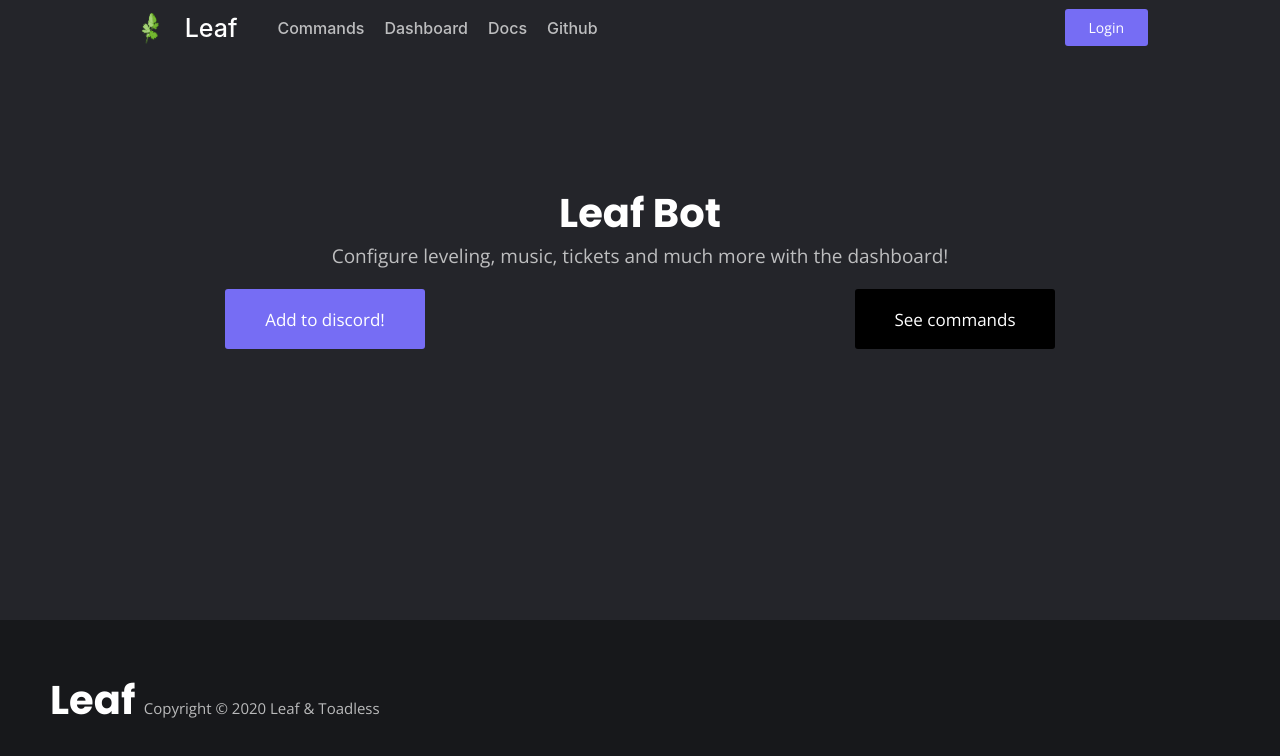
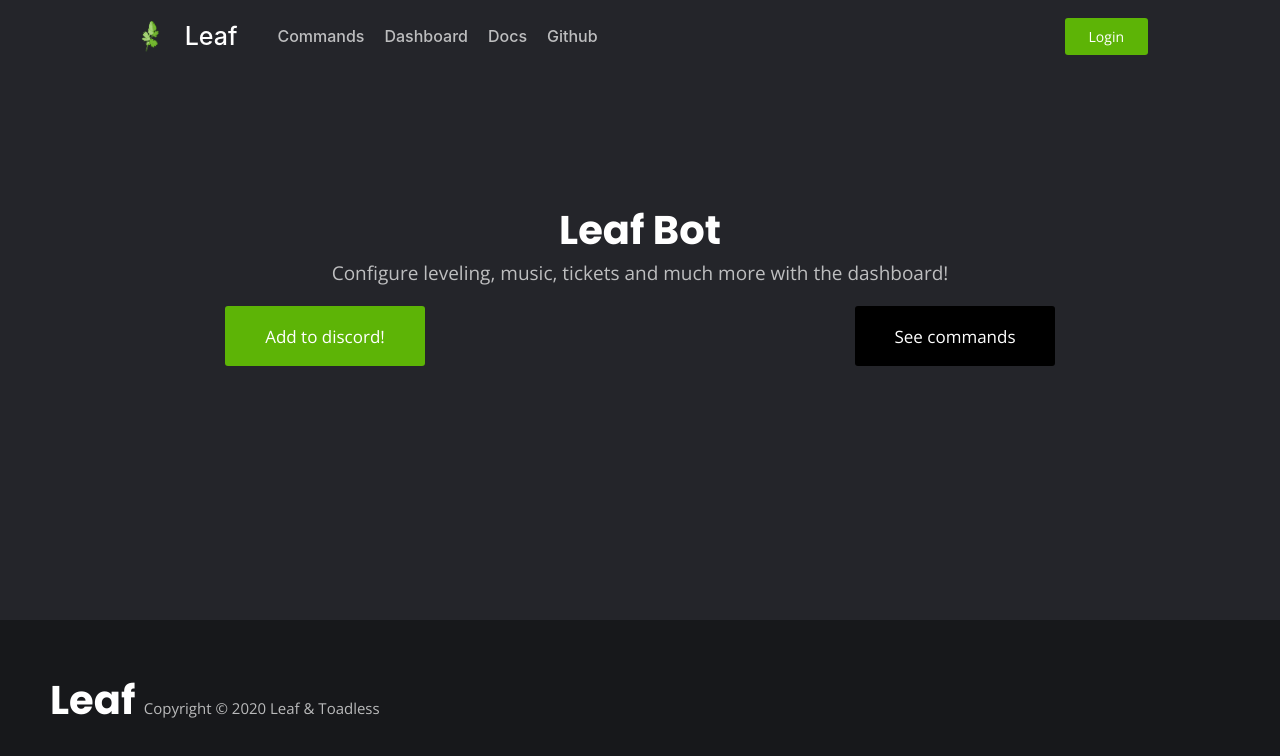
Before and after one commit to Discord-Leaf/Dashboard-Client, a React app: page / in a window 1280 px wide. Built offline with nearby package versions, Linux system fonts and the light colour scheme; no server answers.

Commit message:
button changes

```diff
--- a/src/styles/header.css
+++ b/src/styles/header.css
@@ -25,7 +25,7 @@
   justify-content: flex-end;
   align-items: center;
   color: rgba(19, 20, 22, 0.56);
-  height: 55px;
+  height: 72px;
   width: 100%;
   padding: 5px
 }
@@ -43,7 +43,7 @@
 button {
   margin-left: 20px;
   padding: 9px 25px;
-  background-color: #766df4;
+  background-color: #5db406;
   transition: border 180ms ease-out 0s, background 180ms ease-out 0s;
   /* border-color: rgb(238, 238, 238); */
   white-space: nowrap;
```
Also changed, not shown: dist/discord.3db15700.png (deleted), dist/index.html, dist/logo.8244f1f8.png (deleted), dist/menuarrow.d84dd0ef.svg (deleted), 16 other files.
